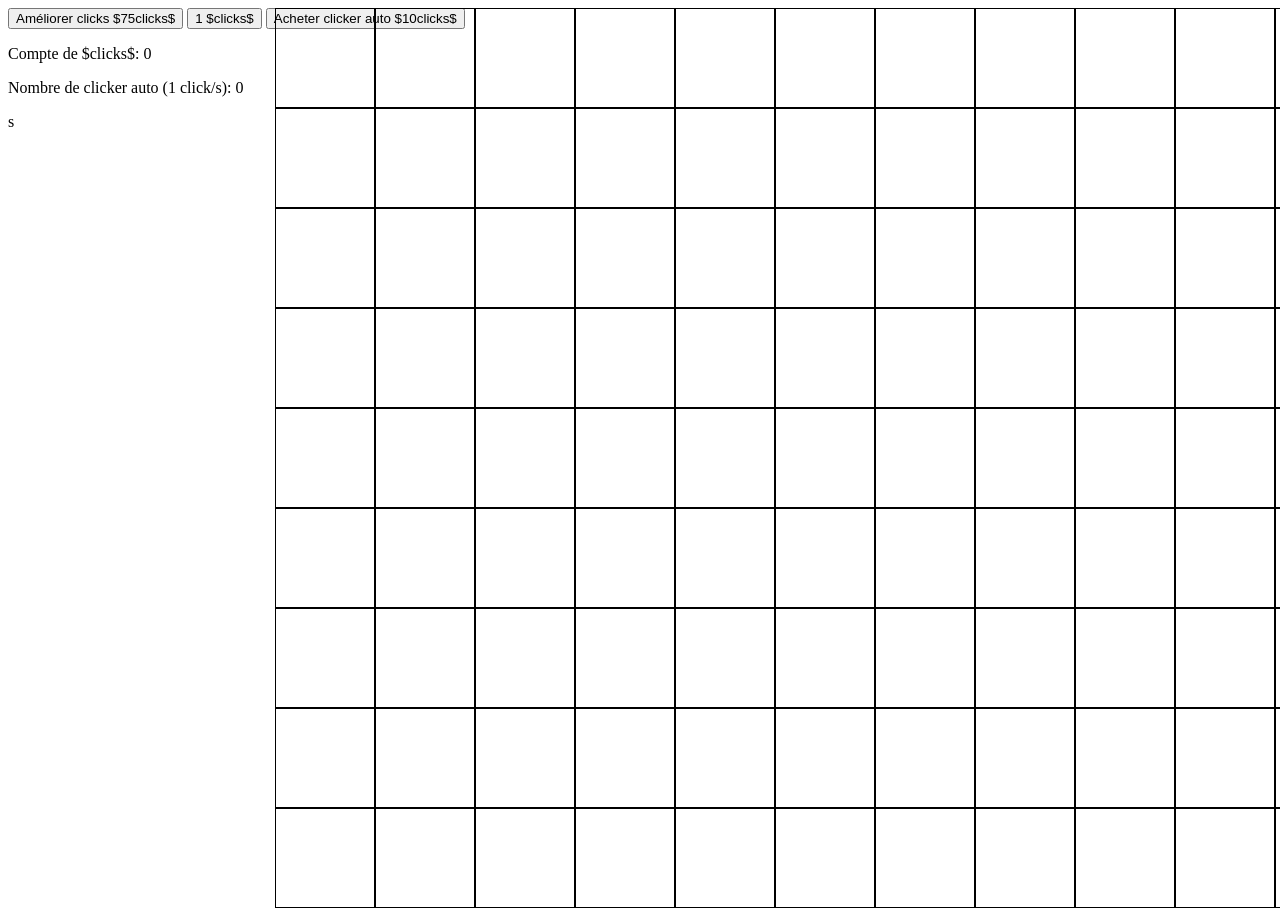
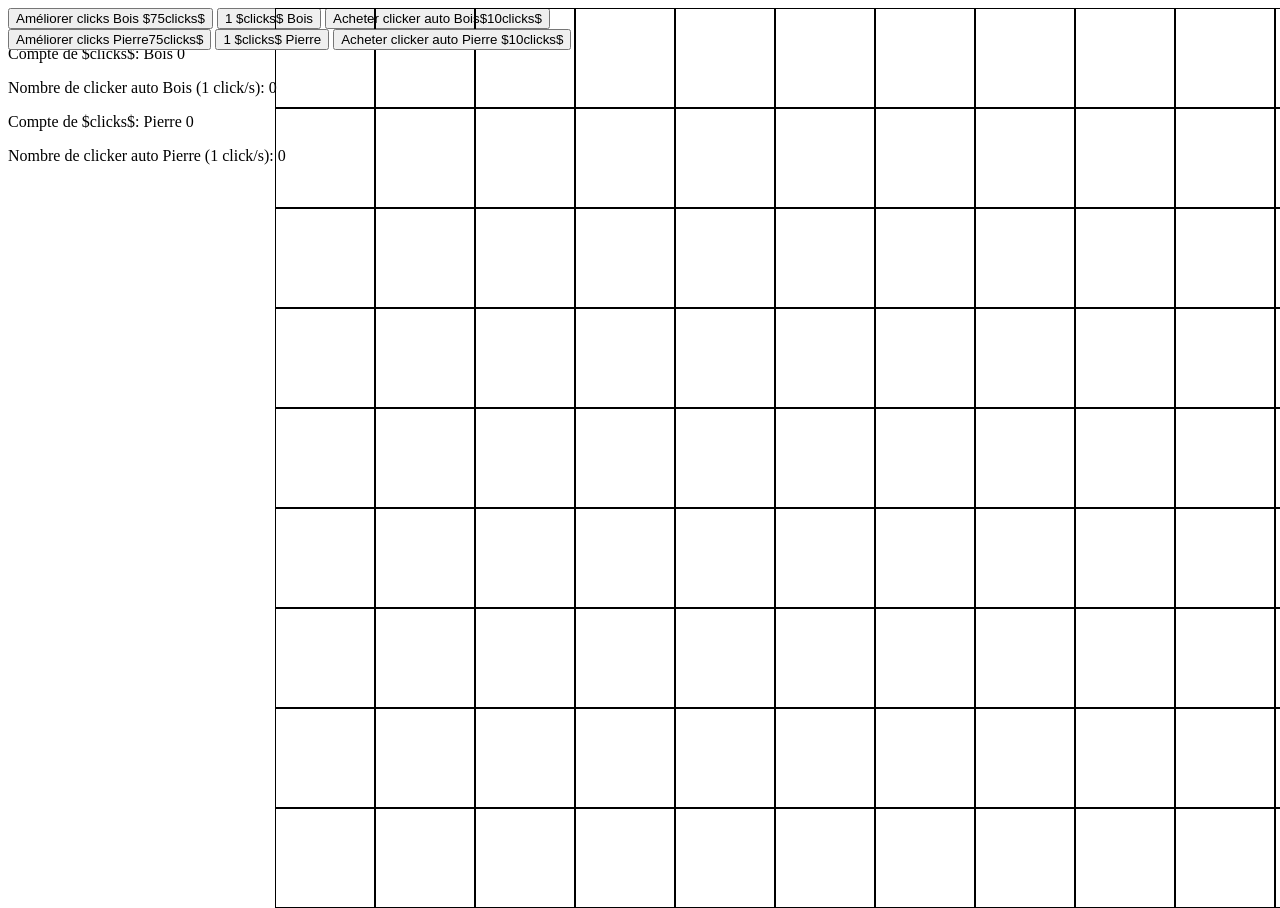
Before and after one commit to Carole-LL/IdleWarcraft, a plain HTML site: page IdleWarcraft.html in a window 1280 px wide. Shown: the top 908 px of the page. Drawn offline with Linux system fonts and the light colour scheme.

Commit message:
maj compteur pierre

```diff
--- a/IdleWarcraft.css
+++ b/IdleWarcraft.css
@@ -32,6 +32,10 @@ body {
 #btnClickManuelBois:hover { /* Lorque la souris passe dessus */
 }
 
+.boutonspierre {/*position des boutons Pierre */
+position: absolute;
+padding-left: 0;
+}
 /* Liste ID CSS*/
 
 #y1x1  {
--- a/IdleWarcraft.html
+++ b/IdleWarcraft.html
@@ -139,13 +139,24 @@
 </div>
 
 		<div class="boutons">
+			<!-- Boutons Bois -->
 			<button id="upgradeClickBois"></button>
 			<button id="btnClickManuelBois"></button>
 			<button id="autoClickBois"></button>
+
+			<!-- Boutons Pierre -->
+		<div class="boutonspierre">
+			<button id="upgradeClickPierre"></button>
+			<button id="btnClickManuelPierre"></button>
+			<button id="autoClickPierre"></button>
+		</div>
+
 		</div>
 		<div class="infos">
 			<p id="nbClickBois"></p>
-			<p id="clickerAutoBois"></p>s
+			<p id="clickerAutoBois"></p>
+			<p id="nbClickPierre"></p>
+			<p id="clickerAutoPierre"></p>
 		</div>
 
 	<script type="text/javascript" src="IdleWarcraft.js"></script>
--- a/IdleWarcraft.js
+++ b/IdleWarcraft.js
@@ -1,9 +1,13 @@
 var ressourceBois = 0; // Nombre total de clicks enmagasiné pour le bois.
 var ressourcePierre = 0; // Nombre total de clicks enmagasiné pour la pierre.
 var PrixBatimentBucheron = 10; // Prix du clicker auto (Cabane de bucherons) Bois.
-var clickBois = 1;			// Nombre de click obtenu par click sur le Bois.
+var PrixBatimentMine = 10; // Prix du clicker auto (Mine) Pierre.
+var clickBois = 1; // Nombre de click obtenu par click sur le Bois.
+var clickPierre =	1;// Nombre de click obtenu par click sur la pierre.
 var autoClickBois = 0;		// Nombre de clicker auto
+var autoClickPierre = 0;		// Nombre de clicker auto
 var priceClickBoisUpgrade = 75;	// Prix de l'amélioration du click
+var priceClickPierreUpgrade = 75;	// Prix de l'amélioration du click
 var ressourceOr;
 var soldat;
 var batimentBase;
@@ -19,13 +23,20 @@ function checkDiv(e) {
 	alert(e.target.id);
 }
 
-// Fonction mise à jour de l'affichage des compteurs Pour le bois.
+// Fonction mise à jour de l'affichage des compteurs Pour le bois et pierre.
 function Affichage() {
-	document.getElementById('nbClickBois').innerHTML = 'Compte de $clicks$: '+ressourceBois;
-	document.getElementById('autoClickBois').innerHTML = 'Acheter clicker auto $'+PrixBatimentBucheron+'clicks$';
-	document.getElementById('clickerAutoBois').innerHTML = 'Nombre de clicker auto (1 click/s): '+autoClickBois;
-	document.getElementById('btnClickManuelBois').innerHTML = clickBois+' $clicks$';
-	document.getElementById('upgradeClickBois').innerHTML = 'Améliorer clicks $'+priceClickBoisUpgrade+'clicks$';
+	// Bois
+	document.getElementById('nbClickBois').innerHTML = 'Compte de $clicks$: Bois '+ressourceBois;
+	document.getElementById('autoClickBois').innerHTML = 'Acheter clicker auto  Bois$'+PrixBatimentBucheron+'clicks$';
+	document.getElementById('clickerAutoBois').innerHTML = 'Nombre de clicker auto Bois (1 click/s): '+autoClickBois;
+	document.getElementById('btnClickManuelBois').innerHTML = clickBois+' $clicks$ Bois';
+	document.getElementById('upgradeClickBois').innerHTML = 'Améliorer clicks Bois $'+priceClickBoisUpgrade+'clicks$';
+	// Pierre
+	document.getElementById('nbClickPierre').innerHTML = 'Compte de $clicks$: Pierre '+ressourcePierre;
+	document.getElementById('autoClickPierre').innerHTML = 'Acheter clicker auto Pierre $'+PrixBatimentMine+'clicks$';
+	document.getElementById('clickerAutoPierre').innerHTML = 'Nombre de clicker auto Pierre (1 click/s): '+autoClickPierre;
+	document.getElementById('btnClickManuelPierre').innerHTML = clickPierre+' $clicks$ Pierre';
+	document.getElementById('upgradeClickPierre').innerHTML = 'Améliorer clicks Pierre'+priceClickPierreUpgrade+'clicks$';
 }
 
 
@@ -41,7 +52,7 @@ function Affichage() {
 
 
 
-// Fonction click manuel
+// Fonction click manuel bois
 function ClickManuelBois() {
 	ressourceBois = ressourceBois + clickBois;
 	Affichage();
@@ -82,7 +93,53 @@ document.getElementById('upgradeClickBois').onclick = UpgradeBois; // Améliorer
 
 Affichage();		// Affichage
 
+// Fin Compteur et Bonus BOIS.
 
 
 
-// Fin Compteur et Bonus BOIS.
+
+//Compteur et Bonus pierre
+
+
+
+
+// Fonction click manuel Pierre
+function ClickManuelPierre() {
+	ressourcePierre = ressourcePierre + clickPierre;
+	Affichage();
+}
+
+// Fonction amélioration du click (multiplicateur)
+function UpgradePierre() {
+	if (ressourcePierre >= priceClickPierreUpgrade) {
+		clickPierre++;
+		ressourcePierre = (ressourcePierre - priceClickPierreUpgrade);
+		priceClickPierreUpgrade = priceClickPierreUpgrade*2;
+		Affichage();
+	}
+	else {
+		alert('Pas assez de $clicks$ !');
+	}
+}
+
+// Fonction clicker auto pierre
+function MinePierre() {
+	if (ressourcePierre >= PrixBatimentMine){
+		ressourcePierre = (ressourcePierre - PrixBatimentMine);
+		autoClickPierre++;
+		PrixBatimentMine = parseInt(PrixBatimentMine*1.5);
+		Affichage();
+		setInterval(ClickManuelPierre, 1000);
+	}
+	else {
+		alert('Pas assez de $clicks$ !');
+	}
+}
+
+document.getElementById('jeu').onclick = checkDiv;				// Cliquer sur une div pour obtenir son ID
+document.getElementById('autoClickPierre').onclick = MinePierre; 		// Acheter un Auto clicker
+document.getElementById('btnClickManuelPierre').onclick = ClickManuelPierre;			// Cliquer manuellement
+document.getElementById('upgradeClickPierre').onclick = UpgradePierre; // Améliorer le click
+
+
+Affichage();		// Affichage
```
